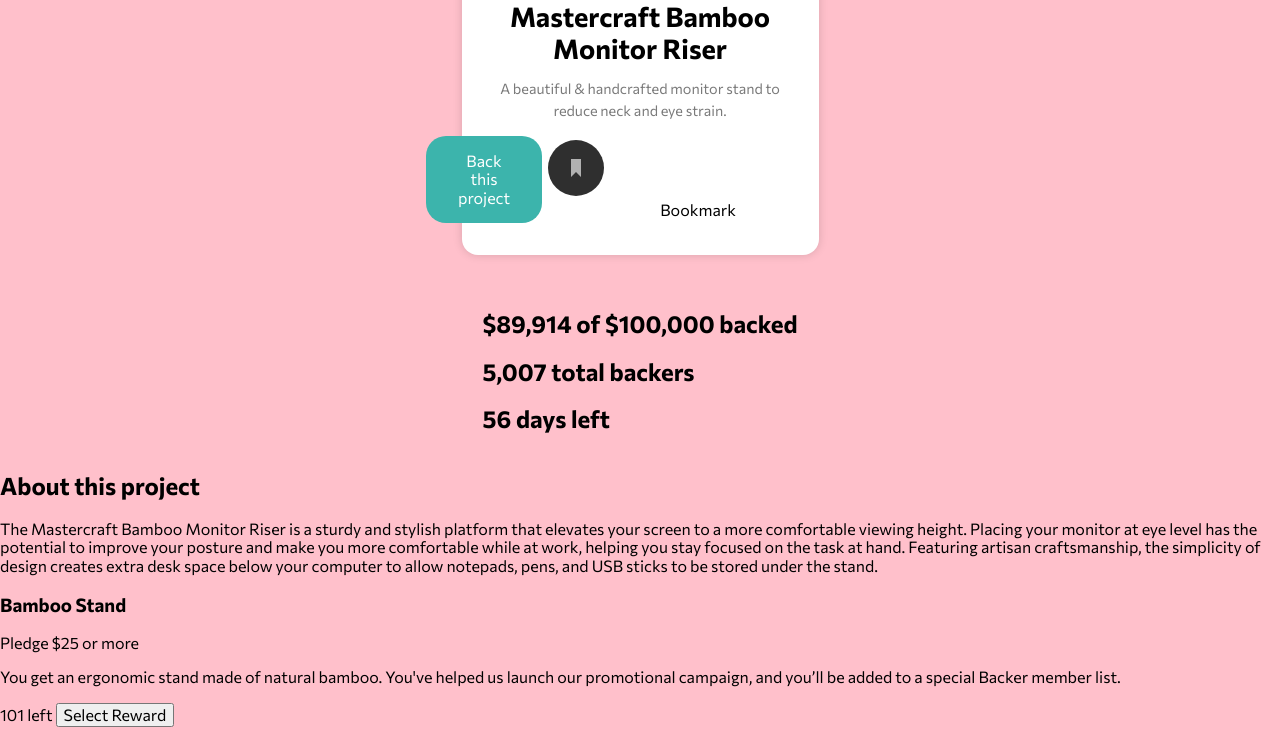
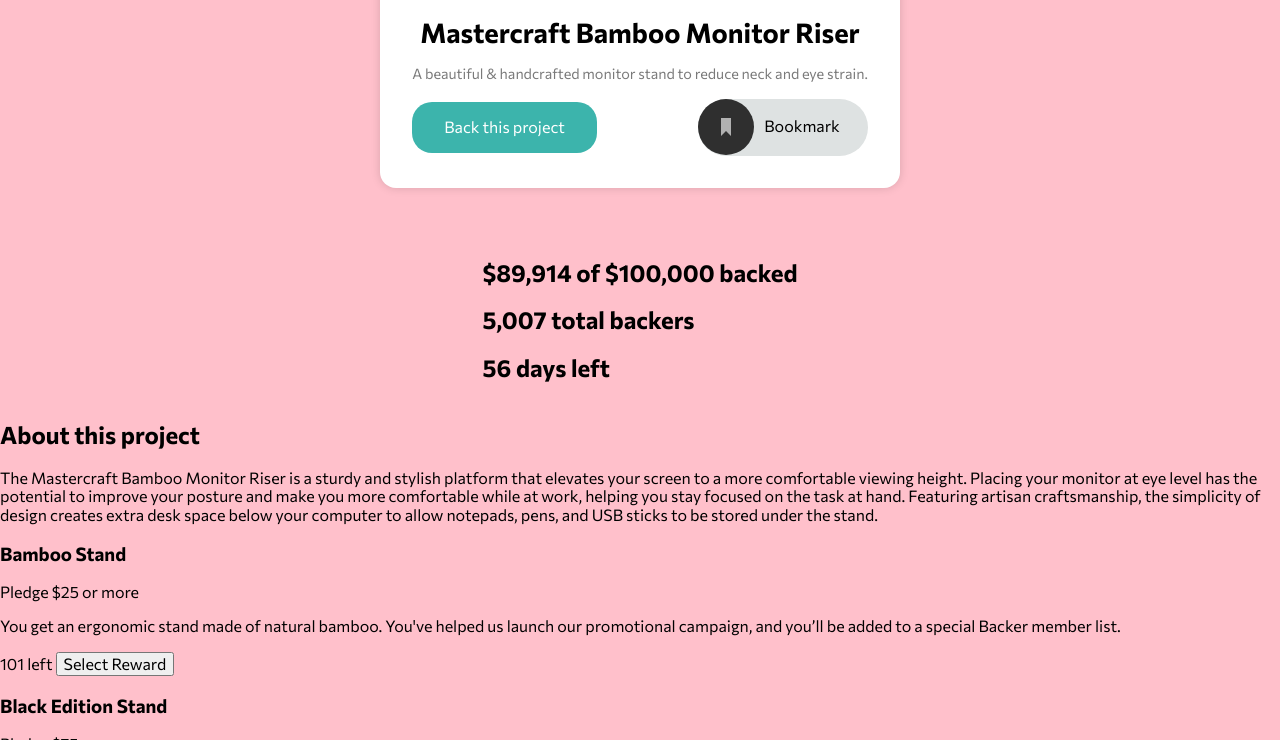
Before and after one commit to codernami/crowdfunding-product-page, a website: page index.html in a window 1280 px wide. Shown: the part 360-1100 px from the top of the page. Drawn offline with nearby package versions, Linux system fonts and the light colour scheme; files that its build step writes are made by us from their sources; files whose address does not match are found by name.

Commit message:
Styling product card

```diff
--- a/styles/scss/components/_product-card.scss
+++ b/styles/scss/components/_product-card.scss
@@ -1,13 +1,17 @@
 @use '../config' as *;
 
 .product-card {
-	width: 325px;
+	margin: 1rem;
 	padding: 0 1rem 2rem 1rem;
 	text-align: center;
 	background-color: white;
 	box-shadow: 0 0 10px rgba(0, 0, 0, 0.15);
 	border-radius: 16px;
 	transform: translateY(-35px);
+
+	@media screen and (min-width: 768px) {
+		padding: 0 2rem 2rem 2rem;
+	}
 }
 .product-card__logo {
 	transform: translateY(-30px);
@@ -26,8 +30,36 @@
 	justify-content: center;
 	align-items: center;
 
+	@media screen and (min-width: 768px) {
+		justify-content: space-between;
+
+	}
 }
 .btn-bookmark {
 	background-color: transparent;
 	border: none;
+
+	@media screen and (min-width: 768px) {
+		display: flex;
+		position: relative;
+		width: 170px;
+		padding: 0 .5rem 0 0;
+		background-color: #DEE2E2;
+		border-radius: 30px;
+		padding-left: 0;
+
+		&:hover {
+			cursor: pointer;
+		}
+	}
 }
+.span-bookmark {
+	display: none;
+
+	@media screen and (min-width: 768px) {
+		display: inline-block;
+		position: absolute;
+		top: 18px;
+		right: 28px;
+	}
+}
```
